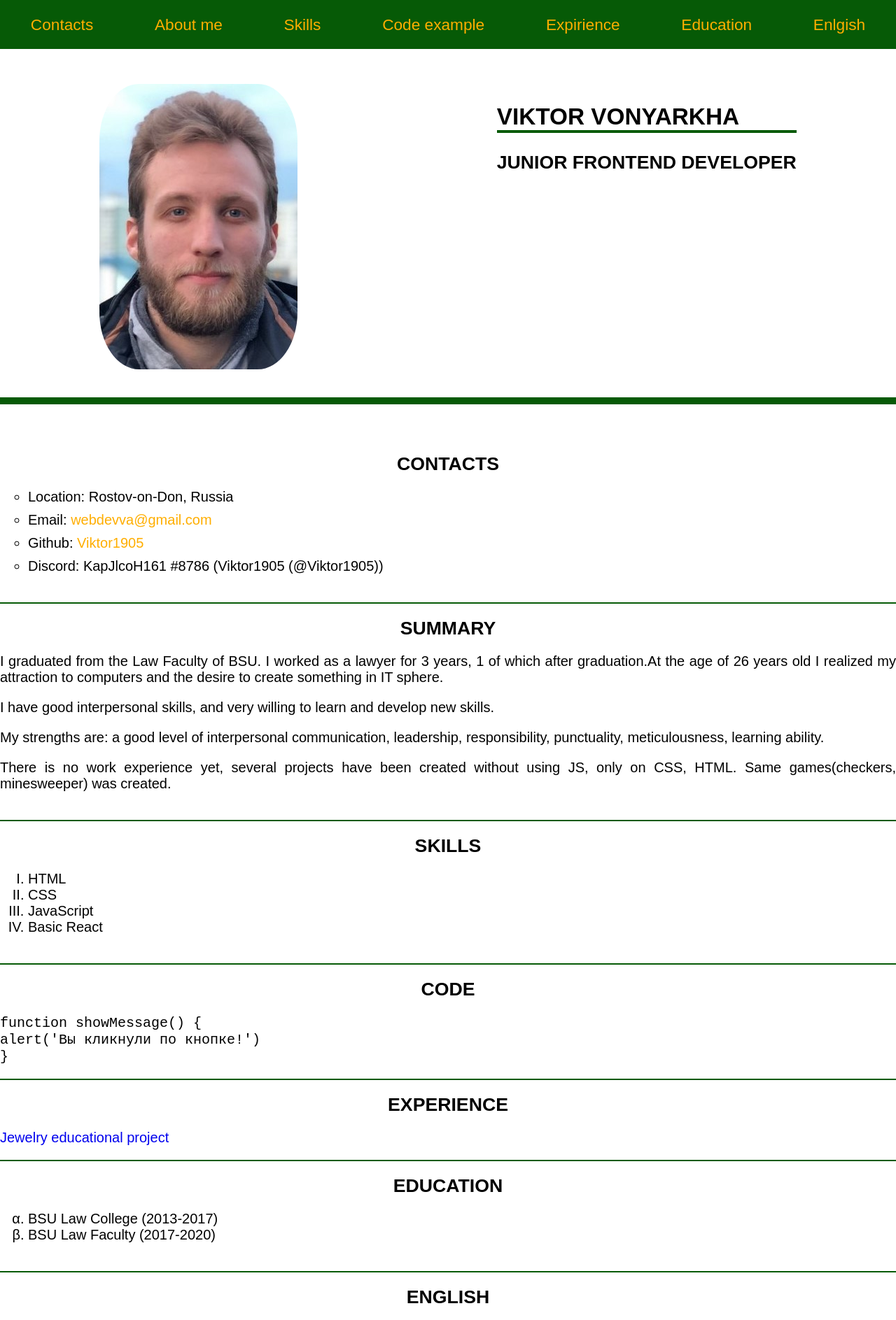
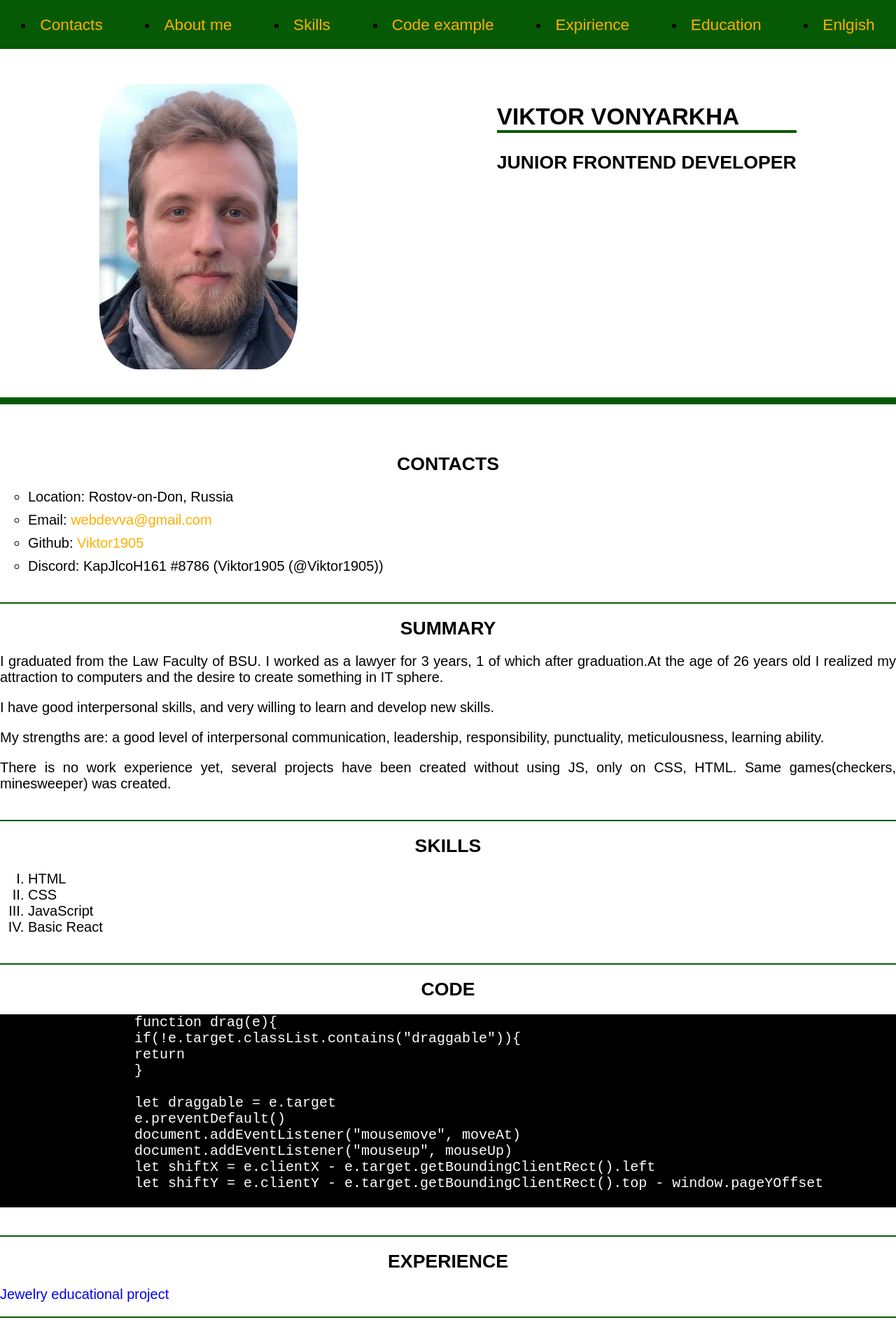
Before and after one commit to Viktor1905/rsschool-cv, a plain HTML site: page index.html in a window 1280 px wide. Shown: the top 1887 px of the page at 70% size. Drawn offline with Linux system fonts and the light colour scheme.

Commit message:
feat: add li in nav, add <pre> Tag in code-section, replaced code in code-section

```diff
--- a/index.html
+++ b/index.html
@@ -10,14 +10,14 @@
 <body>
 <header class="header-main">
     <nav class="header-nav">
-        <a href="#contacts"
-           class="header-nav-link">Contacts</a>
-        <a href="#about" class="header-nav-link">About me</a>
-        <a href="#skills" class="header-nav-link">Skills</a>
-        <a href="#code" class="header-nav-link">Code example</a>
-        <a href="#experience" class="header-nav-link">Expirience</a>
-        <a href="#education" class="header-nav-link">Education</a>
-        <a href="#english" class="header-nav-link">Enlgish</a>
+        <li><a href="#contacts"
+           class="header-nav-link">Contacts</a></li>
+        <li><a href="#about" class="header-nav-link">About me</a></li>
+        <li><a href="#skills" class="header-nav-link">Skills</a></li>
+        <li><a href="#code" class="header-nav-link">Code example</a></li>
+        <li><a href="#experience" class="header-nav-link">Expirience</a></li>
+        <li><a href="#education" class="header-nav-link">Education</a></li>
+        <li><a href="#english" class="header-nav-link">Enlgish</a></li>
     </nav>
 </header>
 <main>
@@ -56,9 +56,19 @@
     <section class="code main-wrapper" id="code">
         <h2 class="code-header">Code</h2>
         <code>
-            function showMessage() { <br>
-            alert('Вы кликнули по кнопке!')<br>
-            }
+            <pre>
+                function drag(e){
+                if(!e.target.classList.contains("draggable")){
+                return
+                }
+
+                let draggable = e.target
+                e.preventDefault()
+                document.addEventListener("mousemove", moveAt)
+                document.addEventListener("mouseup", mouseUp)
+                let shiftX = e.clientX - e.target.getBoundingClientRect().left
+                let shiftY = e.clientY - e.target.getBoundingClientRect().top - window.pageYOffset
+            </pre>
         </code>
     </section>
     <section class="experience main-wrapper" id="experience">
--- a/style.css
+++ b/style.css
@@ -102,3 +102,8 @@ h2{
 .link:hover{
     color: red;
 }
+code{
+    display: block;
+    background-color: black;
+    color:white;
+}
```
